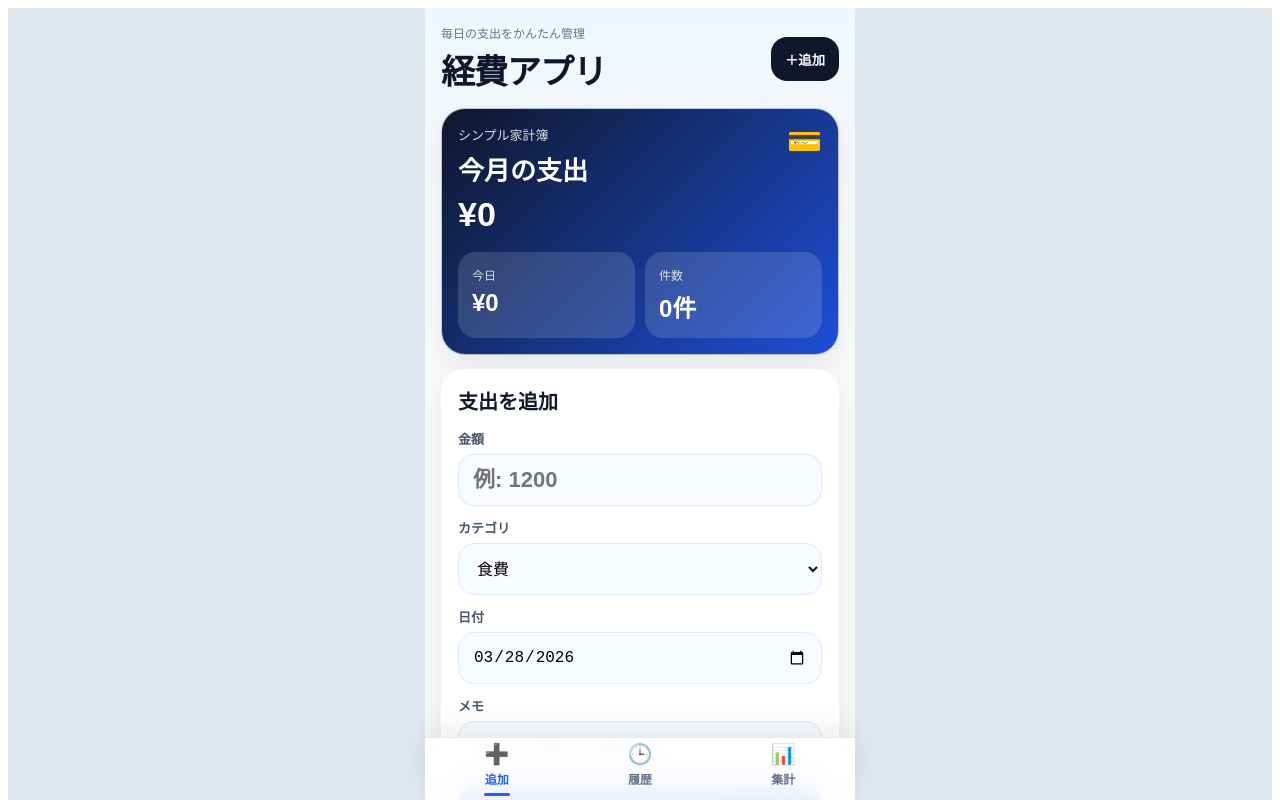
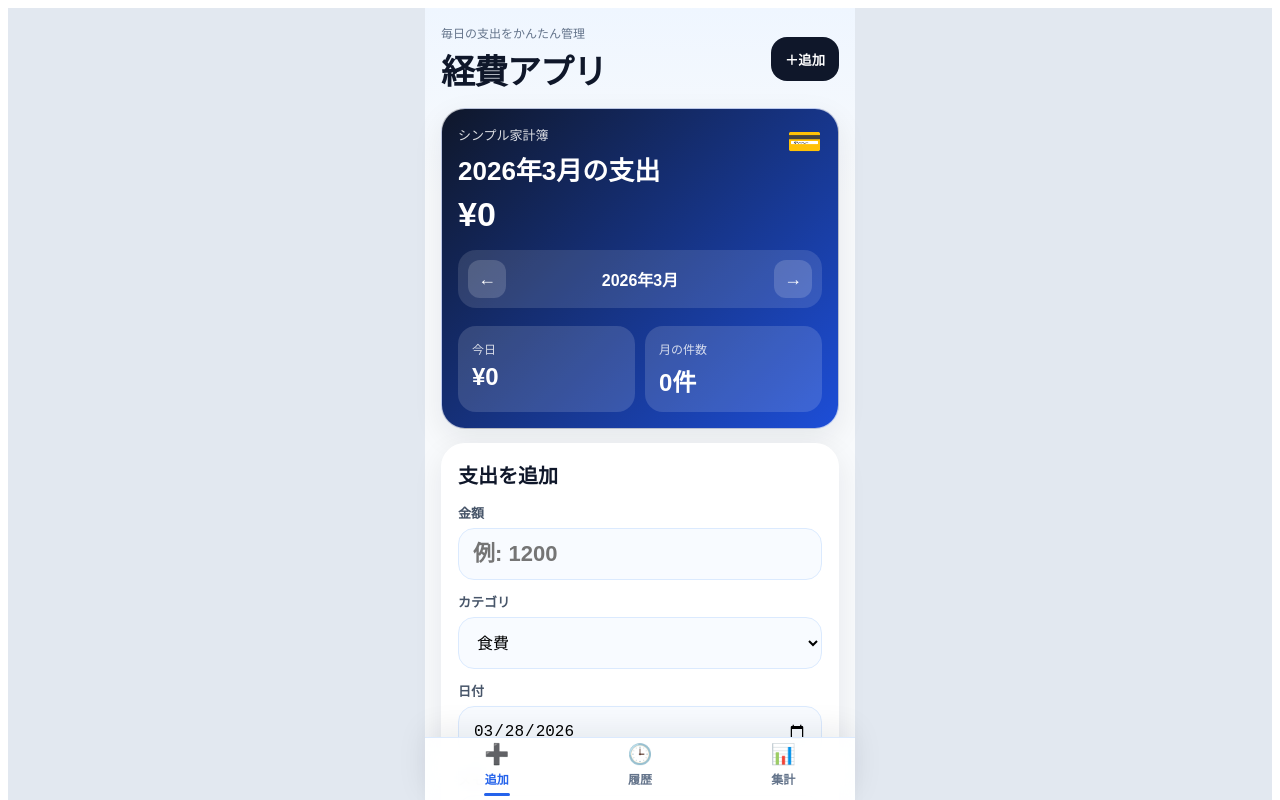
Before and after one commit to royjonesjr64-creator/expense-app, a React (Vite) app: page / in a window 1280 px wide. Shown: the top 800 px of the page. Built offline with nearby package versions, Linux system fonts and the light colour scheme.

Commit message:
月切替を追加

```diff
--- a/src/App.jsx
+++ b/src/App.jsx
@@ -19,6 +19,21 @@ function registerServiceWorker(setMessage) {
 
 function getToday() {
   return new Date().toISOString().slice(0, 10);
+}
+
+function getCurrentMonth() {
+  return getToday().slice(0, 7);
+}
+
+function formatMonthLabel(month) {
+  const [year, mon] = month.split("-");
+  return `${year}年${Number(mon)}月`;
+}
+
+function moveMonth(month, diff) {
+  const [year, mon] = month.split("-").map(Number);
+  const date = new Date(year, mon - 1 + diff, 1);
+  return `${date.getFullYear()}-${String(date.getMonth() + 1).padStart(2, "0")}`;
 }
 
 function formatYen(value) {
@@ -73,6 +88,7 @@ export default function App() {
   const [editingCategory, setEditingCategory] = useState("");
   const [editingValue, setEditingValue] = useState("");
   const [deferredPrompt, setDeferredPrompt] = useState(null);
+  const [selectedMonth, setSelectedMonth] = useState(getCurrentMonth());
   const [isOffline, setIsOffline] = useState(
     typeof navigator !== "undefined" ? !navigator.onLine : false
   );
@@ -121,7 +137,7 @@ export default function App() {
   }, []);
 
   const todayText = getToday();
-  const currentMonth = todayText.slice(0, 7);
+  const currentMonth = selectedMonth;
 
   const todayEntries = useMemo(
     () => entries.filter((item) => item.date === todayText),
@@ -141,7 +157,10 @@ export default function App() {
     [monthEntries]
   );
 
-  const recentEntries = useMemo(() => entries.slice(0, 8), [entries]);
+  const recentEntries = useMemo(
+    () => monthEntries.slice().sort((a, b) => String(b.date).localeCompare(String(a.date))).slice(0, 8),
+    [monthEntries]
+  );
 
   const categoryTotals = useMemo(() => {
     return categories
@@ -329,10 +348,55 @@ export default function App() {
             <div style={{ display: "flex", justifyContent: "space-between", alignItems: "flex-start", gap: 12 }}>
               <div>
                 <div style={{ fontSize: 13, opacity: 0.85 }}>シンプル家計簿</div>
-                <div style={{ fontSize: 26, fontWeight: 800, marginTop: 6 }}>今月の支出</div>
+                <div style={{ fontSize: 26, fontWeight: 800, marginTop: 6 }}>{formatMonthLabel(selectedMonth)}の支出</div>
                 <div style={{ fontSize: 34, fontWeight: 900, marginTop: 8 }}>{formatYen(monthTotal)}</div>
               </div>
               <div style={{ fontSize: 28 }}>💳</div>
+            </div>
+
+            <div
+              style={{
+                display: "flex",
+                alignItems: "center",
+                justifyContent: "space-between",
+                gap: 10,
+                marginTop: 16,
+                background: "rgba(255,255,255,0.12)",
+                borderRadius: 18,
+                padding: 10,
+              }}
+            >
+              <button
+                onClick={() => setSelectedMonth((prev) => moveMonth(prev, -1))}
+                style={{
+                  border: "none",
+                  background: "rgba(255,255,255,0.16)",
+                  color: "white",
+                  width: 38,
+                  height: 38,
+                  borderRadius: 12,
+                  fontSize: 18,
+                  cursor: "pointer",
+                }}
+              >
+                ←
+              </button>
+              <div style={{ fontWeight: 800, fontSize: 16 }}>{formatMonthLabel(selectedMonth)}</div>
+              <button
+                onClick={() => setSelectedMonth((prev) => moveMonth(prev, 1))}
+                style={{
+                  border: "none",
+                  background: "rgba(255,255,255,0.16)",
+                  color: "white",
+                  width: 38,
+                  height: 38,
+                  borderRadius: 12,
+                  fontSize: 18,
+                  cursor: "pointer",
+                }}
+              >
+                →
+              </button>
             </div>
 
             <div style={{ display: "grid", gridTemplateColumns: "1fr 1fr", gap: 10, marginTop: 18 }}>
@@ -341,8 +405,8 @@ export default function App() {
                 <div style={{ fontSize: 24, fontWeight: 800, marginTop: 6 }}>{formatYen(todayTotal)}</div>
               </div>
               <div style={{ background: "rgba(255,255,255,0.14)", borderRadius: 18, padding: 14 }}>
-                <div style={{ fontSize: 12, opacity: 0.8 }}>件数</div>
-                <div style={{ fontSize: 24, fontWeight: 800, marginTop: 6 }}>{entries.length}件</div>
+                <div style={{ fontSize: 12, opacity: 0.8 }}>月の件数</div>
+                <div style={{ fontSize: 24, fontWeight: 800, marginTop: 6 }}>{monthEntries.length}件</div>
               </div>
             </div>
           </div>
@@ -435,12 +499,12 @@ export default function App() {
           {tab === "history" && (
             <div style={{ ...card, marginBottom: 14 }}>
               <div style={{ display: "flex", alignItems: "center", justifyContent: "space-between", marginBottom: 14 }}>
-                <div style={{ fontSize: 20, fontWeight: 800, color: "#0f172a" }}>最近の履歴</div>
-                <div style={{ fontSize: 12, color: "#64748b", fontWeight: 700 }}>{entries.length}件</div>
+                <div style={{ fontSize: 20, fontWeight: 800, color: "#0f172a" }}>{formatMonthLabel(selectedMonth)}の履歴</div>
+                <div style={{ fontSize: 12, color: "#64748b", fontWeight: 700 }}>{monthEntries.length}件</div>
               </div>
 
               {recentEntries.length === 0 ? (
-                <div style={{ color: "#64748b", fontSize: 14 }}>まだデータがありません。</div>
+                <div style={{ color: "#64748b", fontSize: 14 }}>{formatMonthLabel(selectedMonth)}のデータがありません。</div>
               ) : (
                 <div style={{ display: "grid", gap: 10 }}>
                   {recentEntries.map((e) => (
@@ -490,7 +554,7 @@ export default function App() {
           {tab === "summary" && (
             <div style={{ display: "grid", gap: 14 }}>
               <div style={card}>
-                <div style={{ fontSize: 20, fontWeight: 800, color: "#0f172a", marginBottom: 14 }}>カテゴリ別集計</div>
+                <div style={{ fontSize: 20, fontWeight: 800, color: "#0f172a", marginBottom: 14 }}>{formatMonthLabel(selectedMonth)}のカテゴリ別集計</div>
                 {categoryTotals.length === 0 ? (
                   <div style={{ color: "#64748b", fontSize: 14 }}>今月のデータがありません。</div>
                 ) : (
@@ -718,3 +782,5 @@ console.assert(
   typeof registerServiceWorker === "function",
   "service worker helper should exist"
 );
+console.assert(formatMonthLabel("2026-03") === "2026年3月", "month label should format correctly");
+console.assert(moveMonth("2026-01", -1) === "2025-12", "moveMonth should cross year boundary");
```
